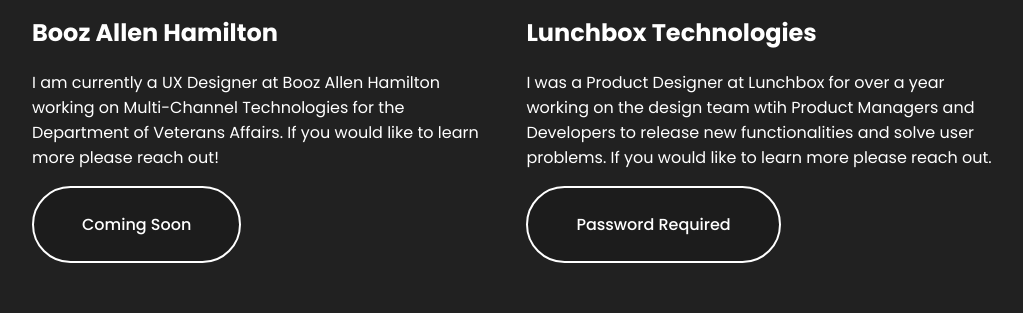
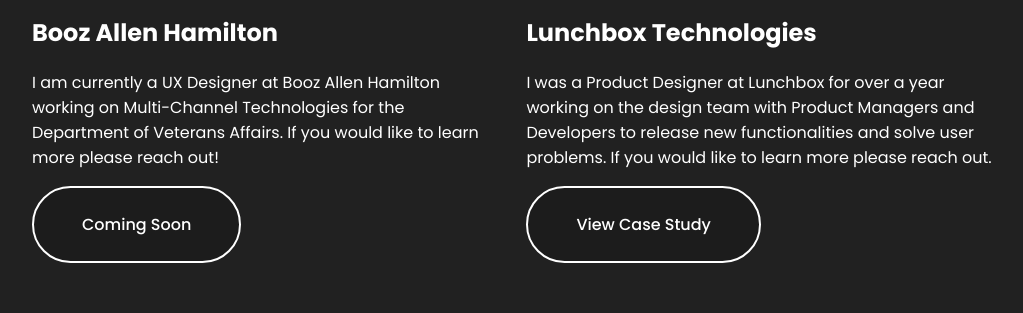
Before and after one commit to tonyleedesign/portfolio, a plain HTML site: page index.html in a window 1280 px wide. Shown: the part 1348-1661 px from the top of the page, without its empty margins (128-1151 px from the left). Drawn offline with Linux system fonts and the light colour scheme.

Commit message:
Update index.html

```diff
--- a/index.html
+++ b/index.html
@@ -85,11 +85,11 @@
 			<div class="cards two">
 				<a href="#"><img src="./images/Landing+Page-+2.png" alt="Lunchbox Technologies Logo"></a>
 				<h2 class="header card">Lunchbox Technologies</h2>
-				<p>I was a Product Designer at Lunchbox for over a year working on the design team wtih Product Managers
+				<p>I was a Product Designer at Lunchbox for over a year working on the design team with Product Managers
 					and Developers to release new functionalities and solve user problems. If you would like to learn
 					more please reach out.</p>
 				<a href="./lunchbox.html">
-					<button class="primary-button">Password Required</button>
+					<button class="primary-button">View Case Study</button>
 				</a>
 			</div>
 
```
